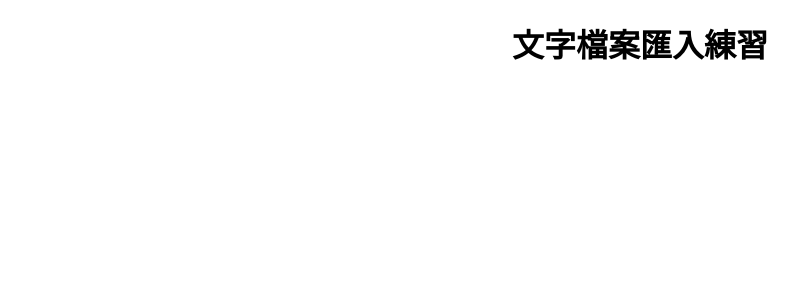
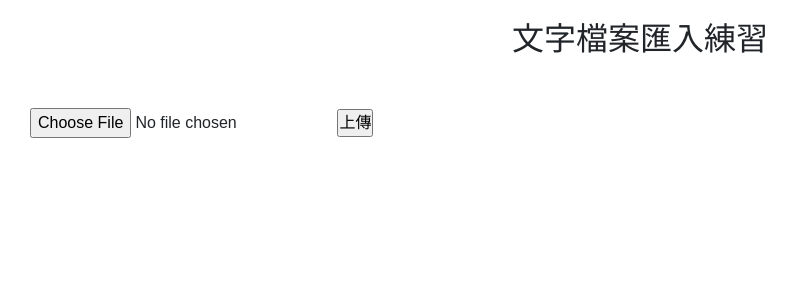
Before and after one commit to wdaweb/phpfile-vitalin33, a PHP site: page /text-import.php in a window 1280 px wide. Shown: the top 300 px of the page, without its empty margins (0-800 px from the left). Run offline with PHP 8.4, Linux system fonts and the light colour scheme.

Commit message:
完成純文字檔案上傳及資料匯進資料庫的功能

```diff
--- /dev/null
+++ b/students.csv
@@ -0,0 +1,5 @@
+序號,姓名,年齡,生日,居住地
+1,小明,20歲,1990-10-12,台北市
+2,小華,21歲,1989-03-18,台北市
+3,小英,22歲,1988-09-25,台北市
+4,小美,23歲,1987-11-04,台北市
--- a/text-import.php
+++ b/text-import.php
@@ -9,7 +9,36 @@
  * 7.結束檔案
  */
 
+    include_once "base.php";
+    if(!empty($_FILES['txt']['tmp_name'])){       //上傳檔案成功 = $_FILES['txt']['tmp_name'] 有值
+
+        echo $_FILES['txt']['name'];   //如果 $_FILES['txt']['tmp_name'] 有值，則印出檔案名稱
+        move_uploaded_file($_FILES['txt']['tmp_name'],"./upload/".$_FILES['txt']['name']);  //上傳路徑：
+
+        //上傳後可以嘗試開啟檔案
+
+        $file=fopen("./upload/".$_FILES['txt']['name'],'r');  //後面要加上開啟模式: 'r','r+','w','w+'.....
+        $num=0;                               //----------->用來判斷表頭不上傳
+        while(!feof($file)){                  //檢查檔案是否已經取完，使用while迴圈取出所有資料
+            $line=fgets($file);                   //fget匯出的是純文字陣列
+            if($num!=0){
+            $line=explode(",",$line);             //取出陣列裡的資料後，再指定每一個欄位的key值才能存回資料庫
+            $data=[                               //不加id的原因：因為是新增資料，id會自動生成
+                'name'=>$line[1],                 //$line[幾]的判斷：要對自己的資料夠瞭解，檔頭要注意不要寫進資料庫
+                'age'=>$line[2],
+                'birthday'=>$line[3],
+                'addr'=>$line[4]
+            ];
+            save('students',$data);
+            }
+            $num++;
+        }
+    }
+
+    //正常應該要有檢查步驟：
+
 ?>
+
 <!DOCTYPE html>
 <html lang="en">
 <head>
@@ -22,7 +51,10 @@
 <body>
 <h1 class="header">文字檔案匯入練習</h1>
 <!---建立檔案上傳機制--->
-
+    <form action="?" method="post" enctype="multipart/form-data" style="padding:30px;">
+        <input type="file" name="txt">
+        <input type="submit" value="上傳">
+    </form>
 
 
 <!----讀出匯入完成的資料----->
--- /dev/null
+++ b/upload/students.csv
@@ -0,0 +1,5 @@
+序號,姓名,年齡,生日,居住地
+1,小明,20歲,1990-10-12,台北市
+2,小華,21歲,1989-03-18,台北市
+3,小英,22歲,1988-09-25,台北市
+4,小美,23歲,1987-11-04,台北市
```
